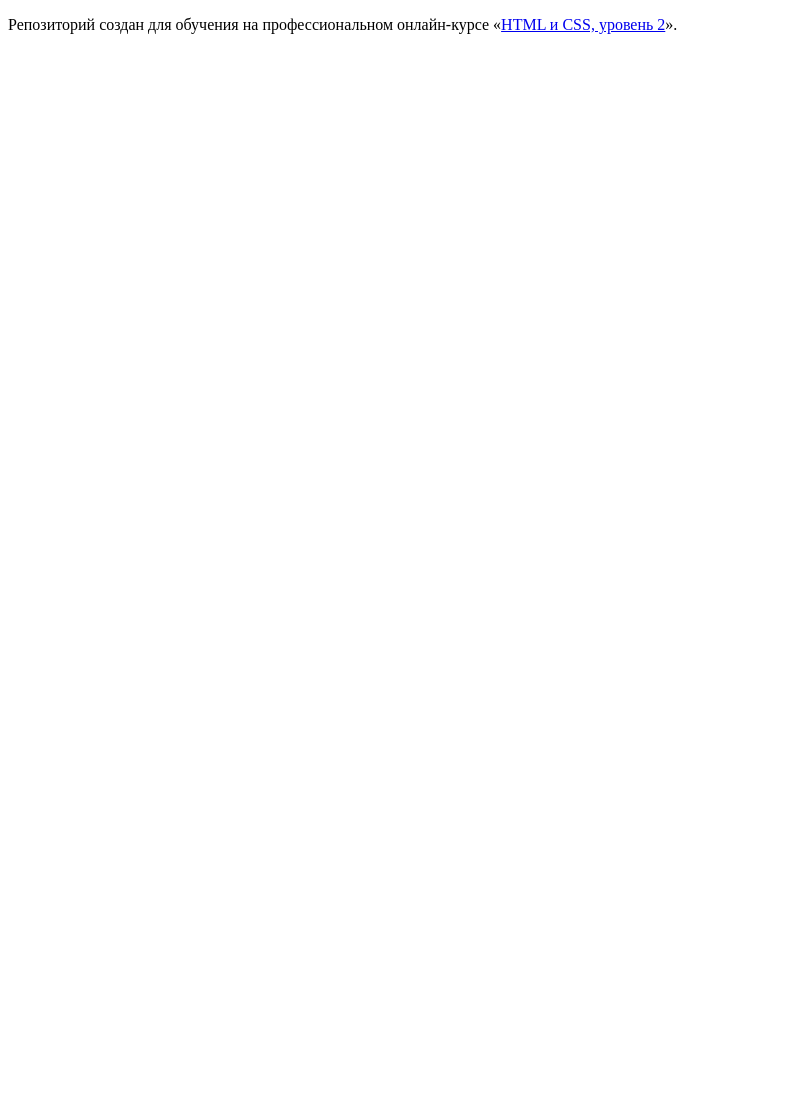
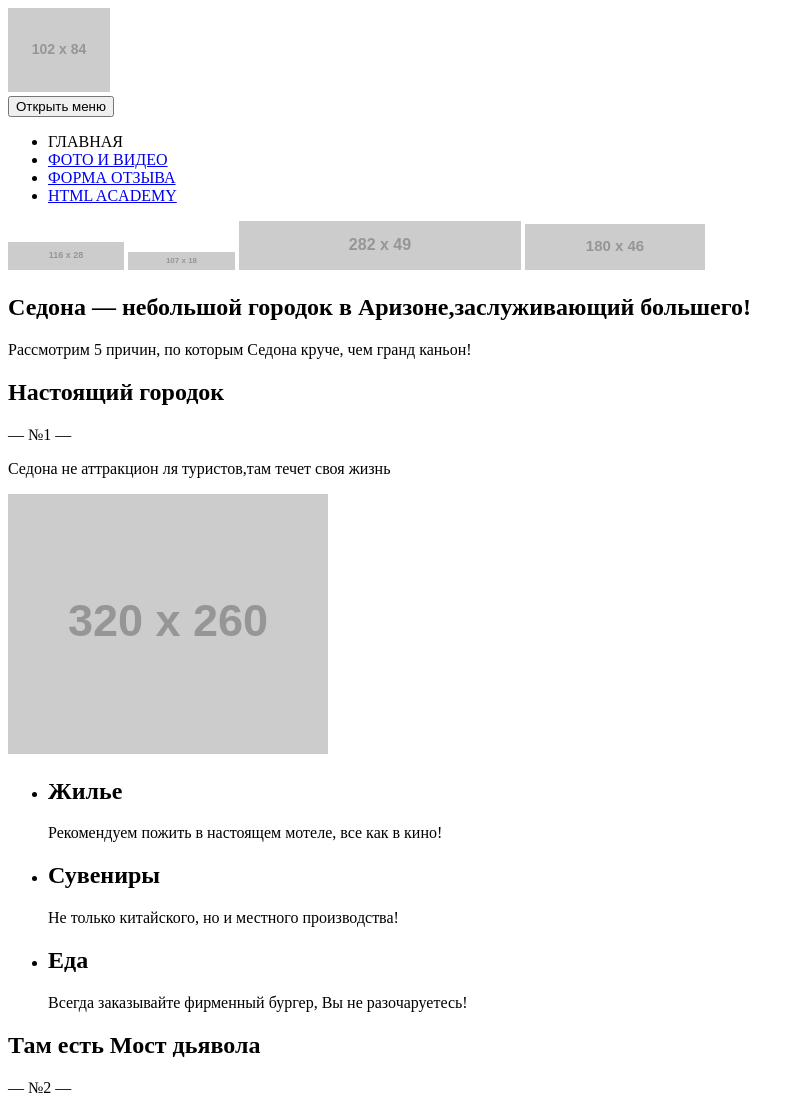
Before and after one commit to Art3mist59/1044341-sedona-21, a website: page source/index.html in a window 1280 px wide. Shown: the top 1097 px of the page, without its empty margins (0-805 px from the left). Before the commit the page ends 800 px from the top, so only its background shows below. Drawn offline with Linux system fonts and the light colour scheme; placeholder pictures from the web are drawn by us.

Commit message:
Разметка главной страницы

```diff
--- a/source/index.html
+++ b/source/index.html
@@ -1,12 +1,100 @@
 <!DOCTYPE html>
-<html lang="ru">
+<html class="page" lang="ru">
   <head>
     <meta charset="utf-8">
     <title>HTML Academy: Седона</title>
   </head>
-  <body>
-
-    <p>Репозиторий создан для обучения на профессиональном онлайн‑курсе «<a href="https://htmlacademy.ru/intensive/adaptive">HTML и CSS, уровень 2</a>».</p>
-
+  <body class="page__body">
+    <header class="page-header">
+      <a href="#!" class="page-header__logo">
+        <img src="https://via.placeholder.com/102x84" width="102" height="84" alt="Город Седона">
+      </a>
+      <nav class="main-nav">
+        <button class="main-nav__toggle" type="button"><span class="visually-hidden">Открыть меню</span></button>
+        <div class="main-nav__wrapper">
+          <ul class="main-nav__list">
+            <li class="main-nav__list__item">ГЛАВНАЯ</li>
+            <li class="main-nav__list__item"><a href="#!">ФОТО И ВИДЕО</a></li>
+            <li class="main-nav__list__item"><a href="#!">ФОРМА ОТЗЫВА</a></li>
+            <li class="main-nav__list__item"><a href="#!">HTML ACADEMY</a></li>
+          </ul>
+        </div>
+      </nav>
+    </header>
+    <main class="page-main">
+      <section class="intro">
+        <div class="intro-text">
+          <img src="https://via.placeholder.com/116x28" width="116" height="28" alt="welcome">
+          <img src="https://via.placeholder.com/107x18" width="107" height="18" alt="to the gorgeous">
+          <img src="https://via.placeholder.com/282x49" width="282" height="49" alt="SEDONA">
+          <img src="https://via.placeholder.com/180x46" width="180" height="46" alt="Because the Grand Canyon sucks">
+        </div>
+      </section>
+      <section class="features">
+        <div class="features-description">
+          <h2>Седона — небольшой городок в Аризоне,заслуживающий большего!</h2>
+          <p>Рассмотрим 5 причин, по которым Седона круче, чем гранд каньон!</p>
+        </div>
+        <div class="features__item">
+          <h2 class="features__item-title">Настоящий городок</h2>
+          <p class="features__item-number">— №1 —</p>
+          <p class="features__item-description">Седона не аттракцион ля туристов,там течет своя жизнь</p>
+          <img src="https://via.placeholder.com/320x260" width="320" height="260" alt="Фото города">
+        </div>
+        <div class="features__item">
+          <ul class="features-list">
+            <li class="features-list__item">
+              <h2>Жилье</h2>
+              <p>Рекомендуем пожить в настоящем мотеле, все как в кино!</p>
+            </li>
+            <li class="features-list__item">
+              <h2>Сувениры</h2>
+              <p>Не только китайского, но и местного производства!</p>
+            </li>
+            <li class="features-list__item">
+              <h2>Еда</h2>
+              <p>Всегда заказывайте фирменный бургер, Вы не разочаруетесь!</p>
+            </li>
+          </ul>
+        </div>
+        <div class="features__item">
+          <h2 class="features__item-title">Там есть Мост дьявола</h2>
+          <p class="features__item-number">— №2 —</p>
+          <p class="features__item-description">Да, по нему можно пройти! Если вы осмелитесь, конечно</p>
+          <img src="https://via.placeholder.com/320x260" width="320" height="260" alt="Мост дьявола">
+        </div>
+        <div class="features__item">
+          <h2 class="features__item-title">Небольшая площадь</h2>
+          <p class="features__item-number">— №3 —</p>
+          <p class="features__item-description">Все интересные места находятся очень близко</p>
+        </div>
+        <div class="features__item">
+          <h2 class="features__item-title">Красивая дорога</h2>
+          <p class="features__item-number">— №4 —</p>
+          <p class="features__item-description">Ехать в Седону из Лас-Вегаса совсем не скучно!</p>
+        </div>
+        <div class="features__item">
+          <h2 class="features__item-title">Мало туристов</h2>
+          <p class="features__item-number">— №5 —</p>
+          <p class="features__item-description">Большинство едет в гранд каньон и толпится там</p>
+        </div>
+      </section>
+      <section class="visit">
+        <div>
+          <h2>Заинтересовались?</h2>
+          <p>Укажите предполагаемые даты поездки, и мы покажем вам лучшие предложения гостиниц в седоне</p>
+          <a href="#!">Найти гостиницу</a>
+        </div>
+        <div class="map"><img src="https://via.placeholder.com/320x350" width="320" height="350" alt="карта"></div>
+      </section>
+      <footer class="page-footer">
+        <h2 class="tag">#visitsedona</h2>
+        <ul class="media-list">
+          <li class="media__item"><img src="https://via.placeholder.com/46x48" width="46" height="48" alt="Twitter"></li>
+          <li class="media__item"><img src="https://via.placeholder.com/46x48" width="46" height="48" alt="Facebook"></li>
+          <li class="media__item"><img src="https://via.placeholder.com/46x48" width="46" height="48" alt="Youtube"></li>
+        </ul>
+      </footer>
+    </main>
   </body>
 </html>
```
